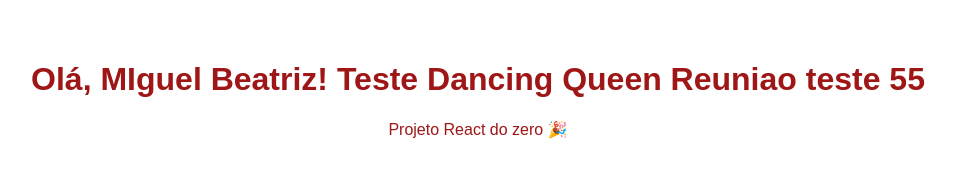
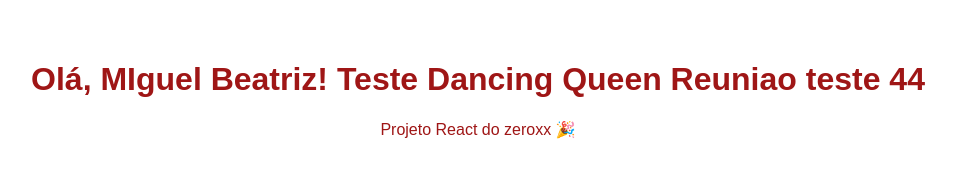
Before and after one commit to beatrizjnunes/projeto-teste2, a React (Create React App) app: page / in a window 1280 px wide. Shown: the top 189 px of the page, without its empty margins (162-1118 px from the left). Built offline with nearby package versions, Linux system fonts and the light colour scheme.

Commit message:
mudança texto

```diff
--- a/src/App.js
+++ b/src/App.js
@@ -3,8 +3,8 @@ import './App.css';
 function App() {
   return (
     <div className="App">
-      <h1>Olá, MIguel Beatriz! Teste Dancing Queen Reuniao teste  55</h1>
-      <p>Projeto React do zero 🎉</p>
+      <h1>Olá, MIguel Beatriz! Teste Dancing Queen Reuniao teste  44</h1>
+      <p>Projeto React do zeroxx 🎉</p>
     </div>
   );
 }
```
